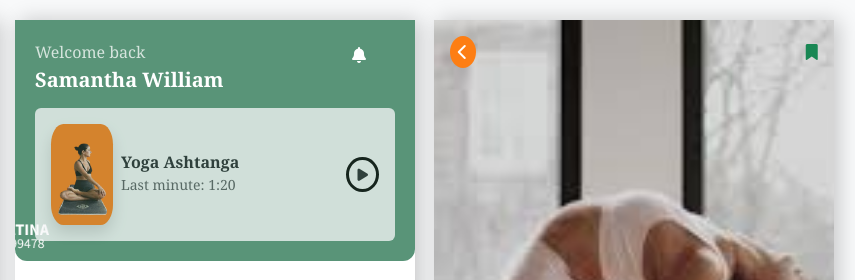
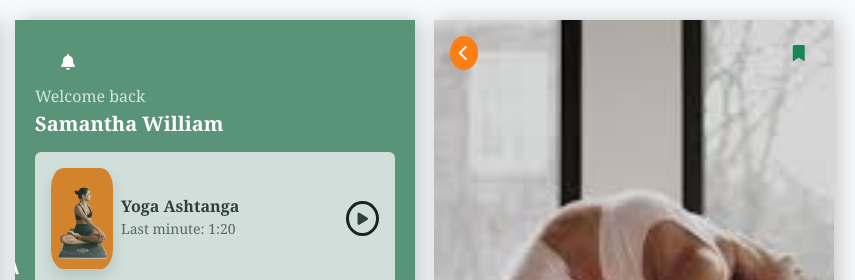
Before and after one commit to AARON-WISDOM001/Yoga-webpage, a plain HTML site: page index.html in a window 1280 px wide. Shown: the top 280 px of the page, 425-1280 px from the left. Drawn offline with nearby package versions, Linux system fonts and the light colour scheme.

Commit message:
Update index.html

```diff
--- a/index.html
+++ b/index.html
@@ -170,7 +170,7 @@
     <!-- Screen 2: Dashboard -->
     <div class="app-screen ">
       <div class="screen-2-top-img">
-        <div>
+        <div class="btn">
           <i class="fas fa-bell float-end me-3 text-white btn"></i>
         </div>
         <p class="mb-1 opacity-75 text-white">Welcome back</p>
@@ -236,8 +236,8 @@
     <!-- Screen 3: Player -->
     <div class="app-screen text-center position-relative pb-4 screen-3">
       <div class="d-flex justify-content-between align-items-center p-3">
-        <i class="fas fa-chevron-left p-2 text-white btn-orange rounded-circle"></i>
-        <i class="fas fa-bookmark text-success"></i>
+        <i class="fas fa-chevron-left p-2 text-white btn-orange rounded-circle btn"></i>
+        <i class="fas fa-bookmark text-success btn"></i>
       </div>
       <!-- Floating Player Control -->
       <div class="player-bar position-absolute bottom-0 start-50 translate-middle-x mb-3 w-75 p-3">
```
